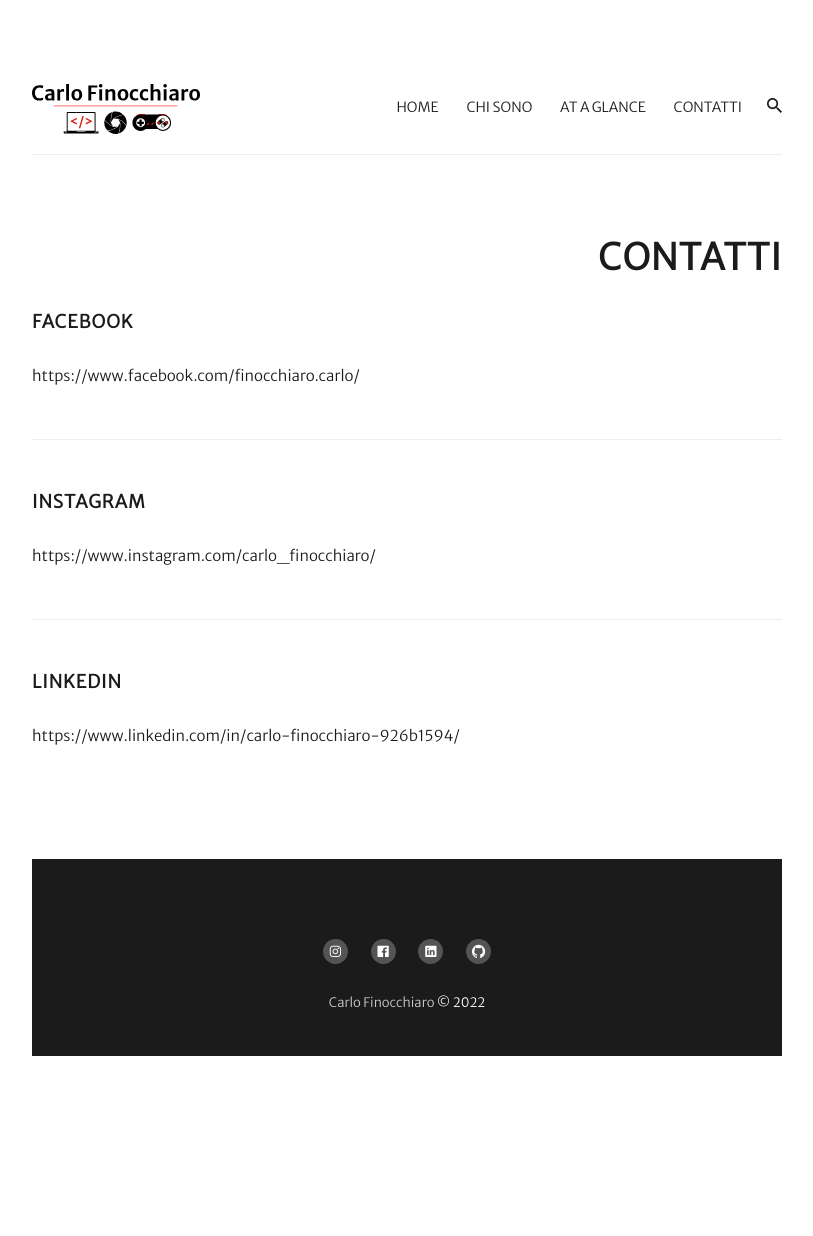
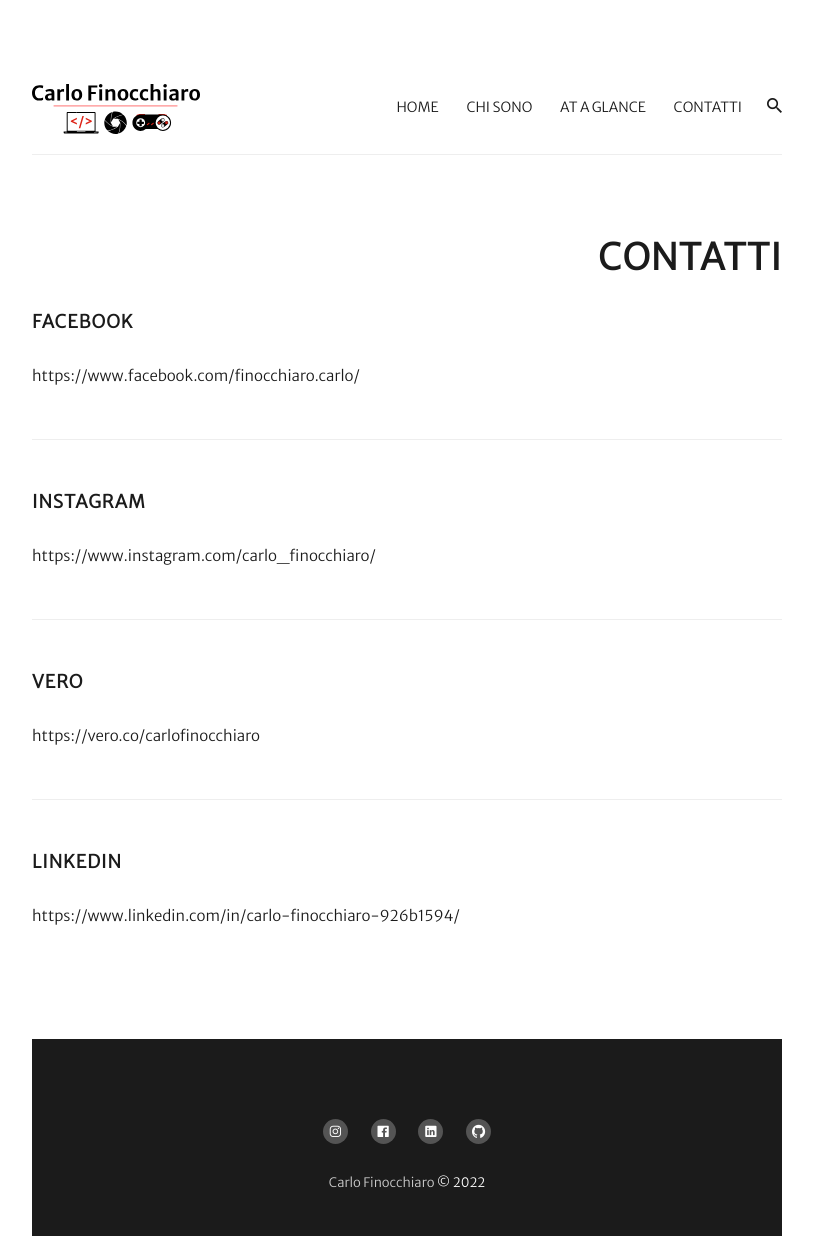
Before and after one commit to carlofinocchiaro/carlofinocchiaro.github.io, a Jekyll site: the page built from _pages/99-contatti.md, in a window 1280 px wide. Shown: the whole page, without its empty margins (233-1046 px from the left). Built offline with Jekyll 4.4.1, drawn with Linux system fonts in a browser that asks for light colours; nearby versions of some CDN libraries; before the commit the page ends 1056 px from its top, so only the background shows below that.

Commit message:
Update Videogame and Contact page

```diff
--- a/_pages/99-contatti.md
+++ b/_pages/99-contatti.md
@@ -14,5 +14,10 @@
 
 ***
 
+##### Vero
+[https://vero.co/carlofinocchiaro](https://vero.co/carlofinocchiaro){:target="_blank"}
+
+***
+
 ##### LinkedIn
 [https://www.linkedin.com/in/carlo-finocchiaro-926b1594/](https://www.linkedin.com/in/carlo-finocchiaro-926b1594){:target="_blank"}
```
Also changed, not shown: _pages/atAGlancePage/gaming.md (+1 -0 lines).
